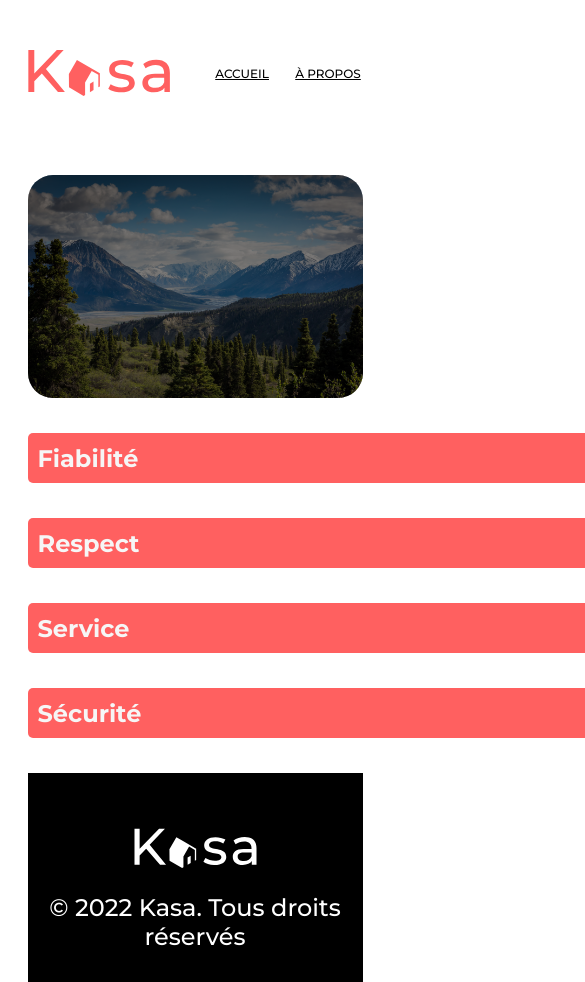
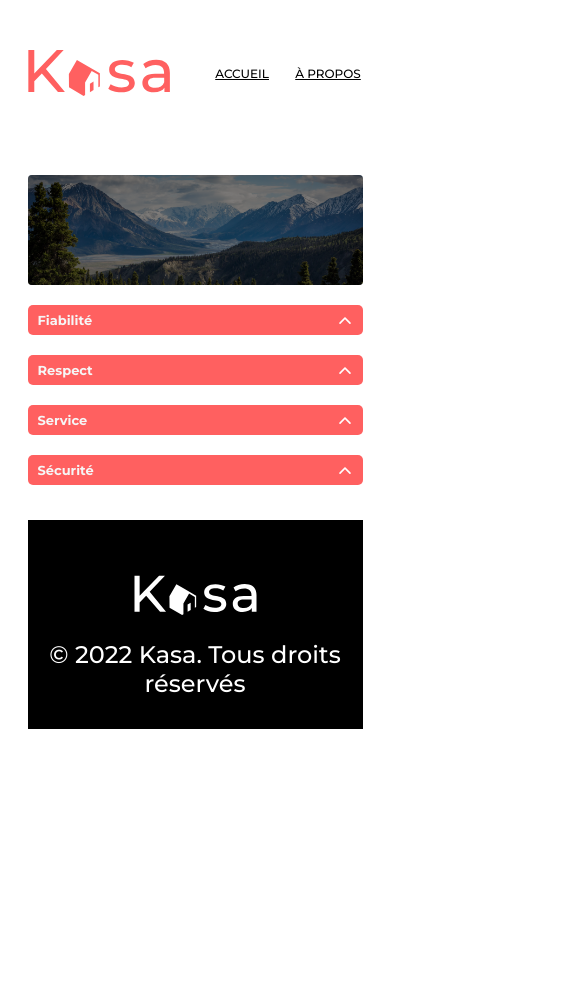
Before and after one commit to AV4LEX/P5_Kasa, a React (Create React App) app in the folder p5-kasa/: page /about in a window 390 px wide. Shown: the top 982 px of the page, 585 px wide, since content can reach past the window. After the commit the page ends 844 px from the top, so only its background shows below. Built offline with nearby package versions, Linux system fonts and the light colour scheme.

Commit message:
responsive a propos

```diff
--- a/p5-kasa/src/styles/About.scss
+++ b/p5-kasa/src/styles/About.scss
@@ -4,3 +4,62 @@
         margin-bottom: 35px;
     }
 }
+
+@media screen and (max-width: 600px) {
+    .About > .banner{
+
+        height: 110px;
+        min-width: 335px;
+        margin-bottom: 20px;
+
+
+
+        >.banner-text {
+            font-size: 24px;
+        }
+
+        >.banner-img  {
+            height: 110px;
+            width: 100%;
+            border-radius: 4px;
+        }
+
+        >.dark-banner {
+            height: 110px;
+            width: 100%;
+            border-radius: 4px;
+        }
+    }
+
+    .About > .collapse{
+
+        width: 335px;
+        height: 30px;
+        margin-bottom: 20px;
+
+    }
+
+    .collapse {
+        .collapse-title {
+            font-size: 13px;
+        }
+    }
+
+    .collapse-arrow-img {
+        width: 16px;
+    }
+
+    .collapse-arrow.true {
+        width: 335px;
+        height: 30px;
+    }
+
+    .collapse.open {
+        height: auto;
+    }
+
+    .collapse-header{
+        width: 335px;
+        height: 30px;
+    }
+}
```
